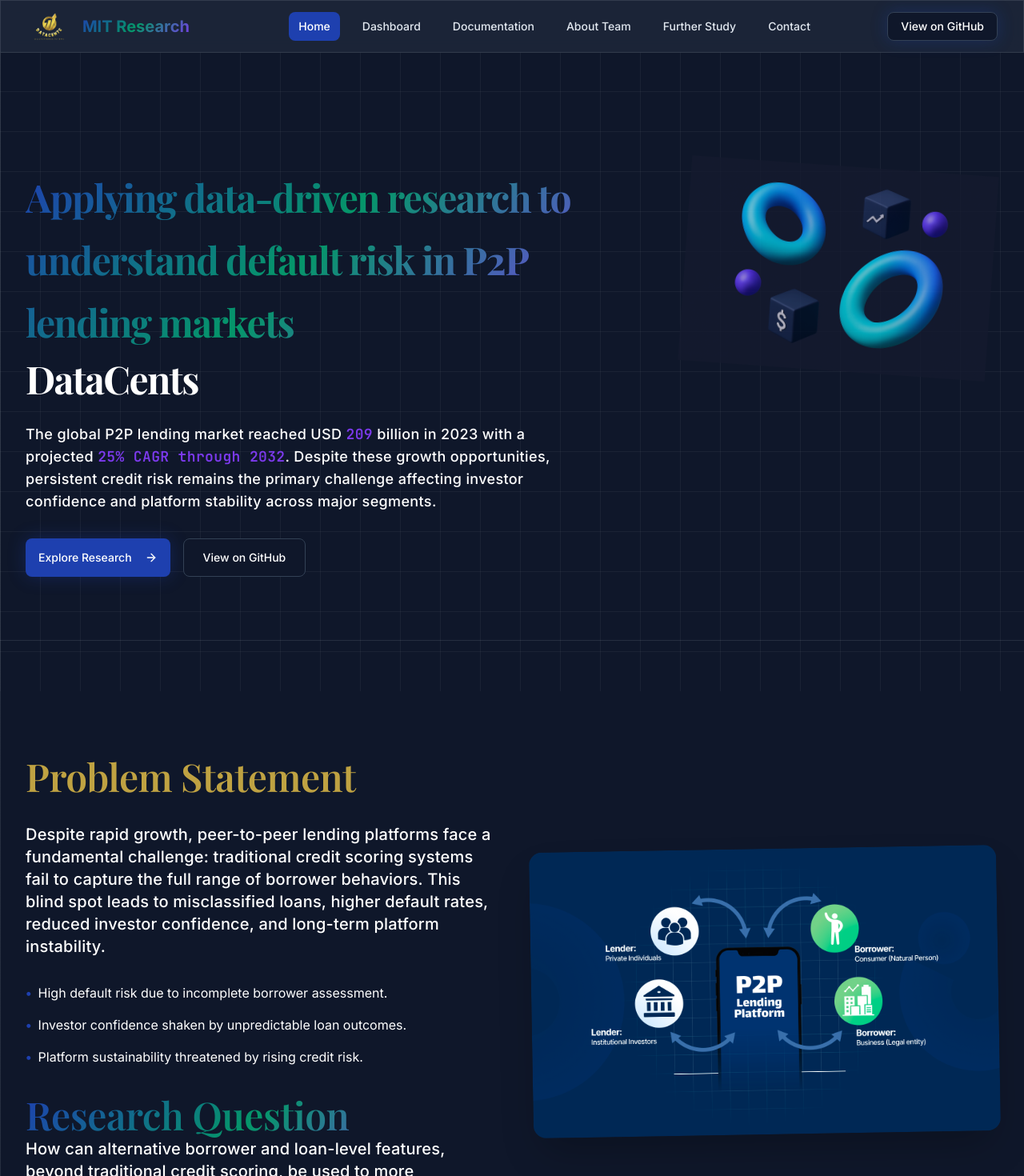
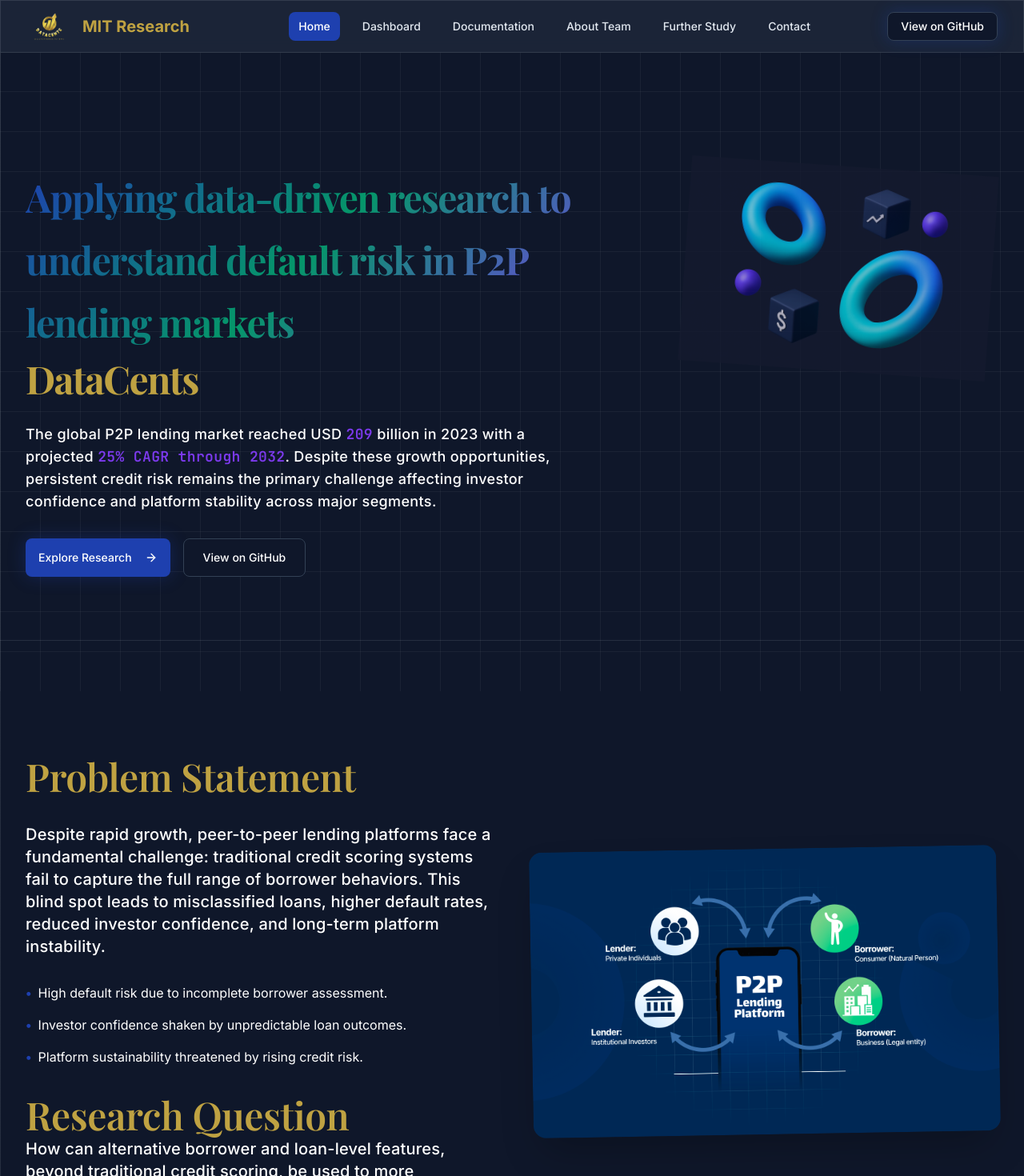
Before and after one commit to dadishimwe/datacents2, a React (Vite) app: page / in a window 1280 px wide. Shown: the top 1470 px of the page at 80% size. Built offline with nearby package versions, Linux system fonts and the light colour scheme.

Commit message:
Adding some golden touch to some header words

```diff
--- a/src/components/HomePage.jsx
+++ b/src/components/HomePage.jsx
@@ -74,7 +74,7 @@ const HomePage = () => {
             >
               <h1 className="heading-hero">
                 <span className="text-foreground block mb-2 text-5xl leading-relaxed text-gradient">Applying data-driven research to understand default risk in P2P lending markets</span>
-                <span className=" block text-5xl">DataCents</span>
+                <span className="text-[#BFA242] block text-5xl">DataCents</span>
               </h1>
 
               <p className="subtitle-lg text-white max-w-2xl text-lg">
@@ -174,7 +174,7 @@ const HomePage = () => {
               </ul>
 
               <div className="mt-8">
-                <h3 className="heading-lg text-gradient">Research Question</h3>
+                <h3 className="heading-lg text-[#BFA242]">Research Question</h3>
                 <p className="subtitle text-white">
                   How can alternative borrower and loan-level features, beyond traditional
                   credit scoring, be used to more accurately predict default risk in
@@ -313,7 +313,7 @@ const HomePage = () => {
             className="text-center space-y-8 mb-16"
           >
             <h2 className="heading-xl">
-              Meet the <span className="text-gradient">Data Detectives</span>
+              Meet the <span className="text-[#BFA242]">Data Detectives</span>
             </h2>
             <p className="subtitle text-white max-w-3xl mx-auto">
               Our team of <span className="text-accent font-semibold">researchers and analysts</span> spent months diving deep into the data
--- a/src/components/Navigation.jsx
+++ b/src/components/Navigation.jsx
@@ -29,7 +29,7 @@ const Navigation = () => {
               alt="DataCents Logo"
               className="h-10 w-auto"
             />
-            <span className="text-xl font-bold text-gradient">MIT Research</span>
+            <span className="text-xl font-bold text-[#BFA242]">MIT Research</span>
           </Link>
 
           {/* Desktop Navigation */}
```
